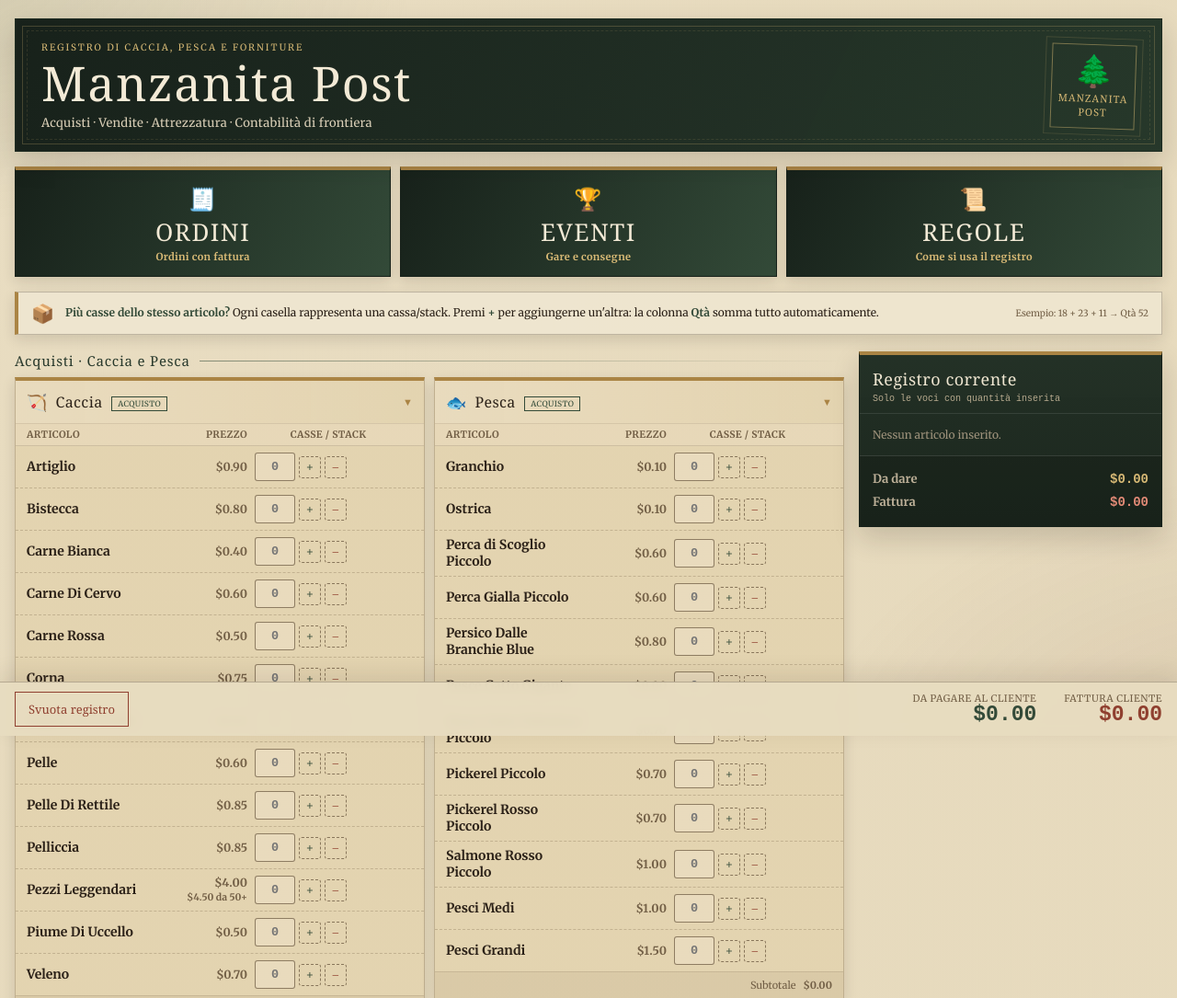
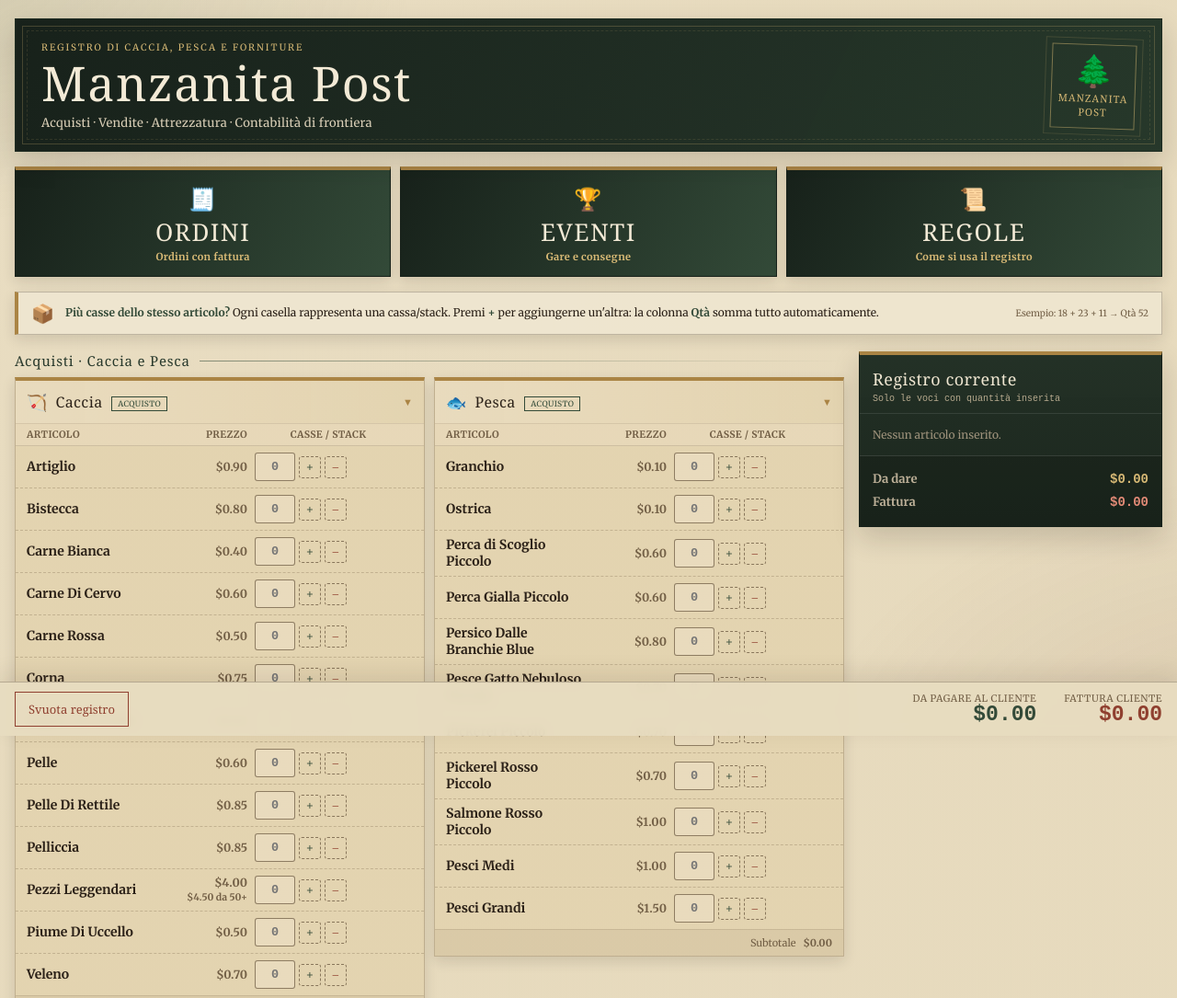
Before and after one commit to Stenghela/manzanita-post, a plain HTML site: page index.html in a window 1280 px wide. Shown: the top 1085 px of the page at 92% size. Drawn offline with Linux system fonts and the light colour scheme; a web font is replaced by a local one.

Commit message:
Add files via upload

```diff
--- a/index.html
+++ b/index.html
@@ -60,7 +60,7 @@
 <script>
 const data=[
 {group:"raccolta",name:"Caccia",icon:"🏹",items:[{n:"Artiglio",p:.90},{n:"Bistecca",p:.80},{n:"Carne Bianca",p:.40},{n:"Carne Di Cervo",p:.60},{n:"Carne Rossa",p:.50},{n:"Corna",p:.75},{n:"Fegato Di Uccello",p:.60},{n:"Pelle",p:.60},{n:"Pelle Di Rettile",p:.85},{n:"Pelliccia",p:.85},{n:"Pezzi Leggendari",p:4.00,tierQty:50,tierPrice:4.50},{n:"Piume Di Uccello",p:.50},{n:"Veleno",p:.70}]},
-{group:"raccolta",name:"Pesca",icon:"🐟",items:[{n:"Granchio",p:.10},{n:"Ostrica",p:.10},{n:"Perca di Scoglio Piccolo",p:.60},{n:"Perca Gialla Piccolo",p:.60},{n:"Persico Dalle Branchie Blue",p:.80},{n:"Pesce Gatto Gigante",p:0.00},{n:"Pesce Gatto Nebuloso Piccolo",p:.70},{n:"Pickerel Piccolo",p:.70},{n:"Pickerel Rosso Piccolo",p:.70},{n:"Salmone Rosso Piccolo",p:1.00},{n:"Pesci Medi",p:1.00},{n:"Pesci Grandi",p:1.50}]},
+{group:"raccolta",name:"Pesca",icon:"🐟",items:[{n:"Granchio",p:.10},{n:"Ostrica",p:.10},{n:"Perca di Scoglio Piccolo",p:.60},{n:"Perca Gialla Piccolo",p:.60},{n:"Persico Dalle Branchie Blue",p:.80},{n:"Pesce Gatto Nebuloso Piccolo",p:.70},{n:"Pickerel Piccolo",p:.70},{n:"Pickerel Rosso Piccolo",p:.70},{n:"Salmone Rosso Piccolo",p:1.00},{n:"Pesci Medi",p:1.00},{n:"Pesci Grandi",p:1.50}]},
 {group:"raccolta",name:"Pesca Leggendaria",icon:"🏆",legendaryFishing:true,items:[{n:"Boccalone Grande",p:20.00},{n:"Persico Trota Dolomeu Grande",p:41.00},{n:"Salmone Rosso Grande",p:17.50},{n:"Trota Iridea Grande",p:28.00}]},
 {group:"raccolta",name:"Bracconaggio",icon:"🦅",illegal:true,full:true,items:[{n:"Artiglio di Aquila",p:1.50},{n:"Bistecca di Wapiti",p:1.50},{n:"Pelle di Wapiti",p:1.50},{n:"Piuma di Aquila",p:1.50}]},
 {group:"attrezzatura",name:"Attrezzi",icon:"🛠️",negative:true,items:[{n:"Arco",p:18.00},{n:"Coltello",p:14.00},{n:"Frecce",p:.08},{n:"Fuoco da campo",p:2.00},{n:"Lazo",p:12.00}]},
```
